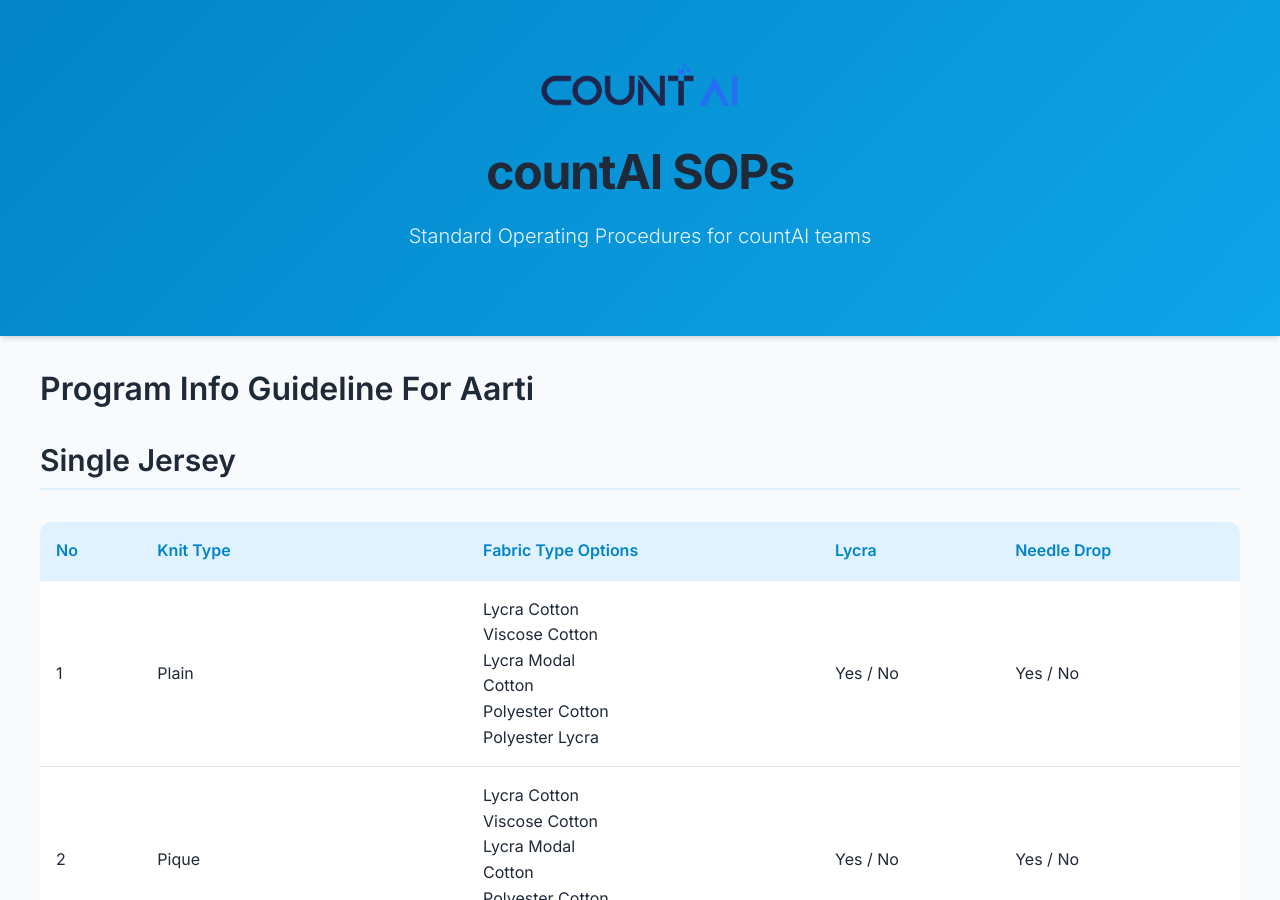
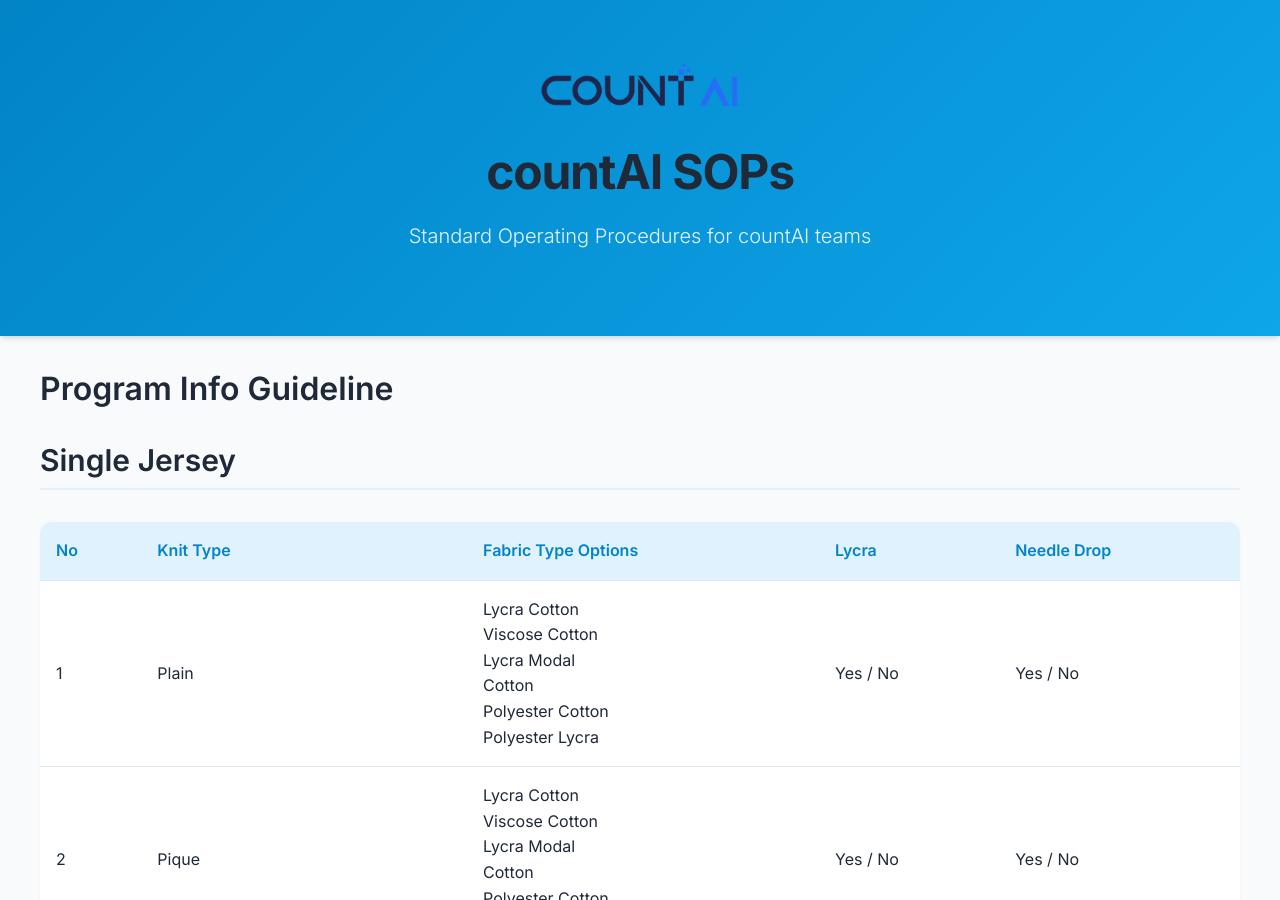
Before and after one commit to cvramanan/countAI-sop, a Jekyll site: the page built from Customer & Maintence/SOP_016_Programinfo.md, in a window 1280 px wide and 900 px high. Built offline with Jekyll 4.4.1, drawn with Linux system fonts in a browser that asks for light colours; our own code applies the rules of GitHub Pages for plain Markdown files.

Commit message:
Update SOP_016_Programinfo.md
removed heading name

```diff
--- a/Customer & Maintence/SOP_016_Programinfo.md
+++ b/Customer & Maintence/SOP_016_Programinfo.md
@@ -2,7 +2,7 @@
 layout: default
 ---
 
-# Program Info Guideline For Aarti
+# Program Info Guideline
 
 ## Single Jersey
 
```
